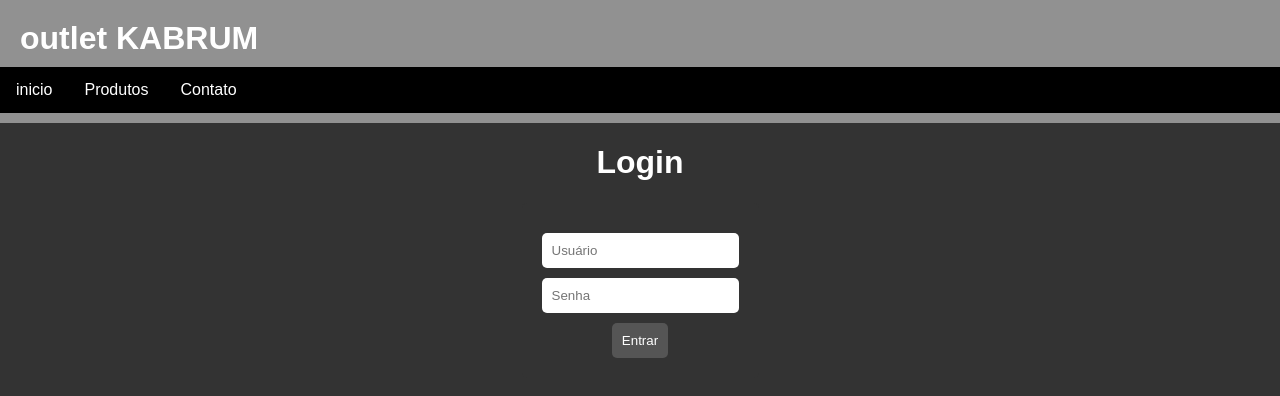
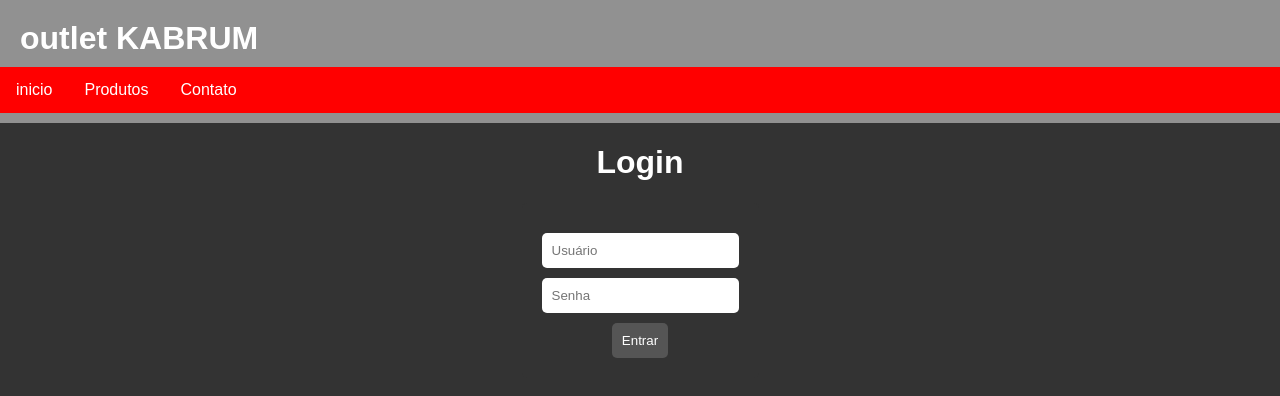
Before and after one commit to Bruno77749/tcc, a plain HTML site: page site tcc/entrar.html in a window 1280 px wide. In both pictures the pointer is over the element 640 px from the left and 90 px from the top of the page. Drawn offline with Linux system fonts and the light colour scheme.

Commit message:
Update entra.css

```diff
--- a/site tcc/entra.css
+++ b/site tcc/entra.css
@@ -61,6 +61,12 @@
     margin: 0px;
     overflow:hidden ;
 }
+
+ul:hover{
+    background-color:red
+}
+
+
 li{
     float: left;
 }
```
